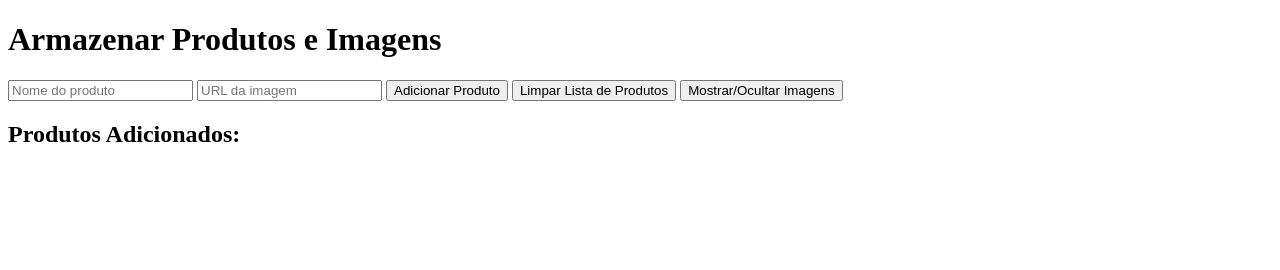
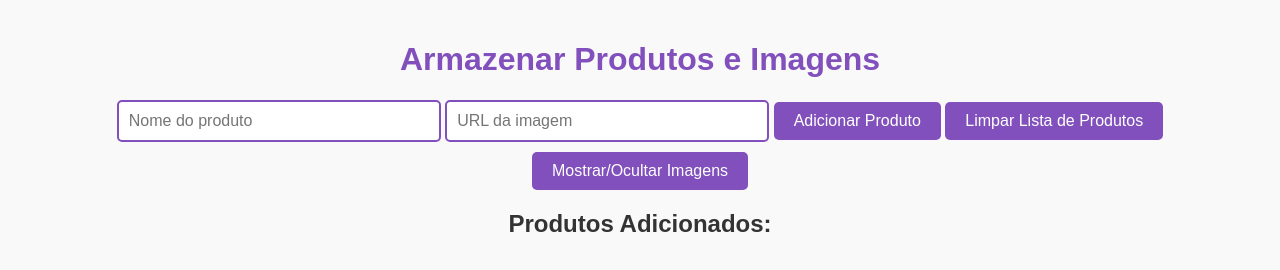
Before and after one commit to rubiamezzari/lista, a plain HTML site: page index.html in a window 1280 px wide. Drawn offline with Linux system fonts and the light colour scheme.

Commit message:
arquivo estilos.css

```diff
--- a/index.html
+++ b/index.html
@@ -4,7 +4,7 @@
     <meta charset="UTF-8">
     <meta name="viewport" content="width=device-width, initial-scale=1.0">
     <title>Lista de Compras com Imagens</title>
-    <link rel="stylesheet" href="style.css"> <!-- Link para o CSS -->
+    <link rel="stylesheet" href="estilos.css"> <!-- Link para o CSS -->
 </head>
 <body>
     <h1>Armazenar Produtos e Imagens</h1>
```
